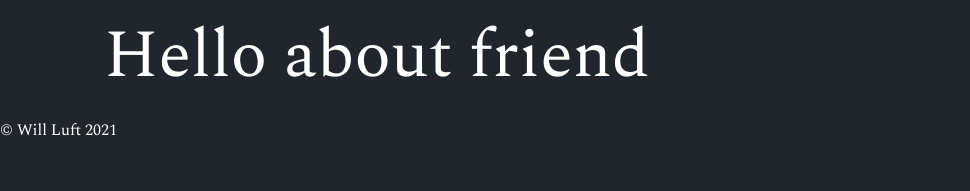
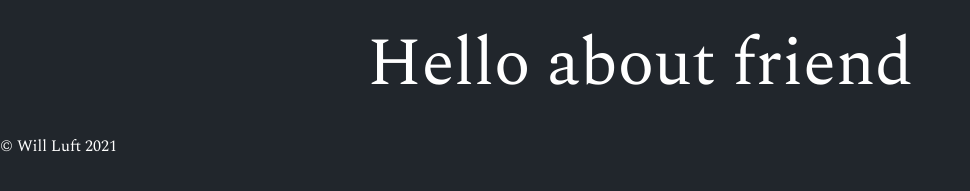
Before and after one commit to wdluft/quote-site, a Gatsby site in the folder frontend/: page /about in a window 1280 px wide. Shown: the part 123-314 px from the top of the page, without its empty margins (0-970 px from the left). Built offline with nearby package versions, Linux system fonts and the light colour scheme; Gatsby itself is replaced by a stand-in of ours.

Commit message:
Updated headings for different screen sizes

```diff
--- a/frontend/src/styles/GlobalStyles.js
+++ b/frontend/src/styles/GlobalStyles.js
@@ -58,7 +58,7 @@
 
     /* SPACING */
     --maxWidth: 69rem;
-    --xPadding: 1rem;
+    --xPadding: 1.5rem;
   }
 
   *,
@@ -89,19 +89,21 @@
       serif;
     font-weight: 400;
     line-height: 1.3;
+    text-align: center;
   }
 
+  /* TODO: add line-heights for headings */
   h1 {
-    font-size: var(--h1);
+    font-size: var(--h3);
   }
   h2 {
-    font-size: var(--h2);
+    font-size: var(--h3);
   }
   h3 {
-    font-size: var(--h3);
+    font-size: var(--h4);
   }
   h4 {
-    font-size: var(--h4);
+    font-size: var(--h5);
   }
   h5 {
     font-size: var(--h5);
@@ -134,6 +136,24 @@
     border-radius: 6px;
     border: 3px solid var(--whySoGrey);
   }
+
+  @media screen and (min-width: 40rem) {
+    h1 {
+    font-size: var(--h1);
+  }
+  h2 {
+    font-size: var(--h2);
+  }
+  h3 {
+    font-size: var(--h3);
+  }
+  h4 {
+    font-size: var(--h4);
+  }
+  h5 {
+    font-size: var(--h5);
+  }
+  }
 `;
 
 export default GlobalStyle;
```
